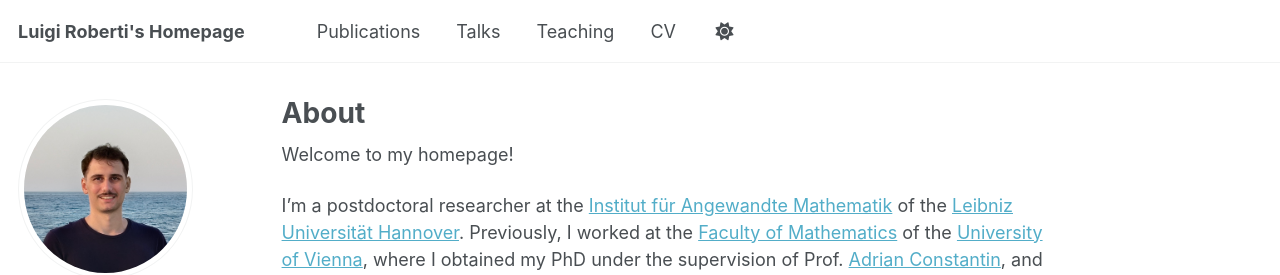
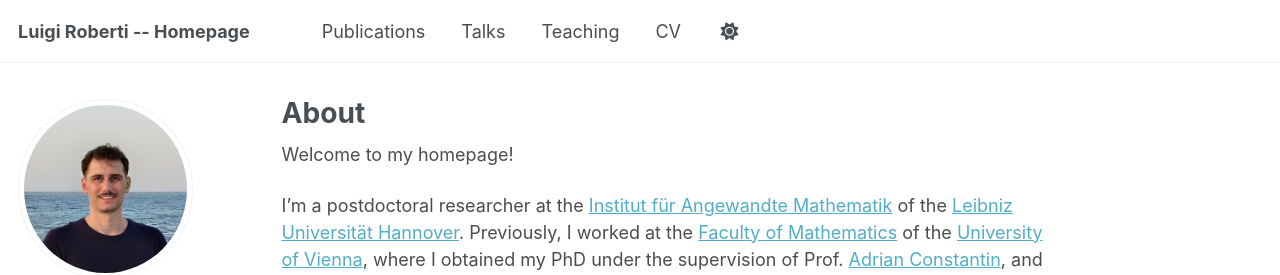
Before and after one commit to luigi-roberti/luigi-roberti.github.io, a Jekyll site: the page built from _pages/about.md, in a window 1280 px wide. Shown: the top 275 px of the page. Built offline with Jekyll 4.4.1, drawn with Linux system fonts in a browser that asks for light colours; some web fonts are replaced; a script that is not in the unit is left out.

```diff
--- a/_config.yml
+++ b/_config.yml
@@ -9,7 +9,7 @@
 # Basic Site Settings
 locale                   : "en-US"
 site_theme               : "default" # Currently available options are "default", "air"
-title                    : "Luigi Roberti's Homepage"
+title                    : "Luigi Roberti -- Homepage"
 title_separator          : "-"
 name                     : &name "Luigi Roberti"
 description              : &description "Luigi Roberti's personal webpage"   # Update this with a general description of your site, this is the default if not overridden by a page
```
